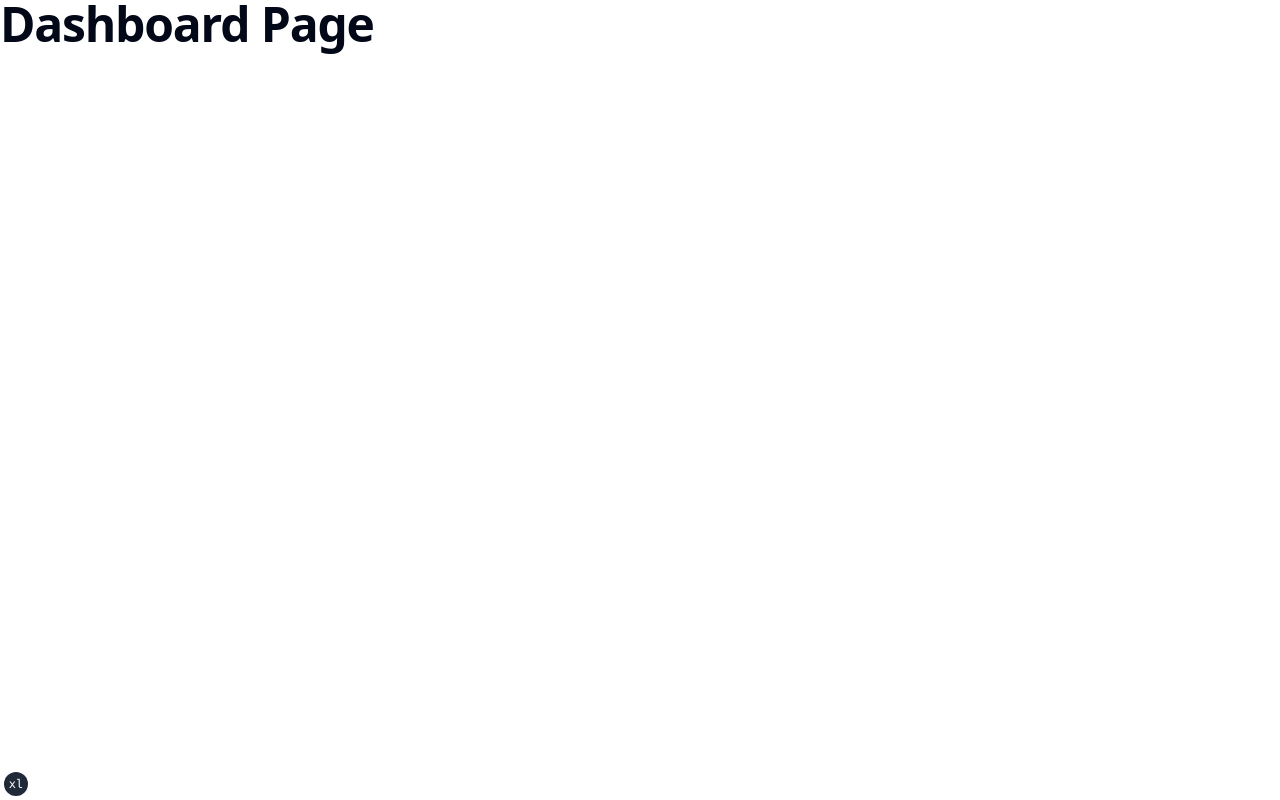
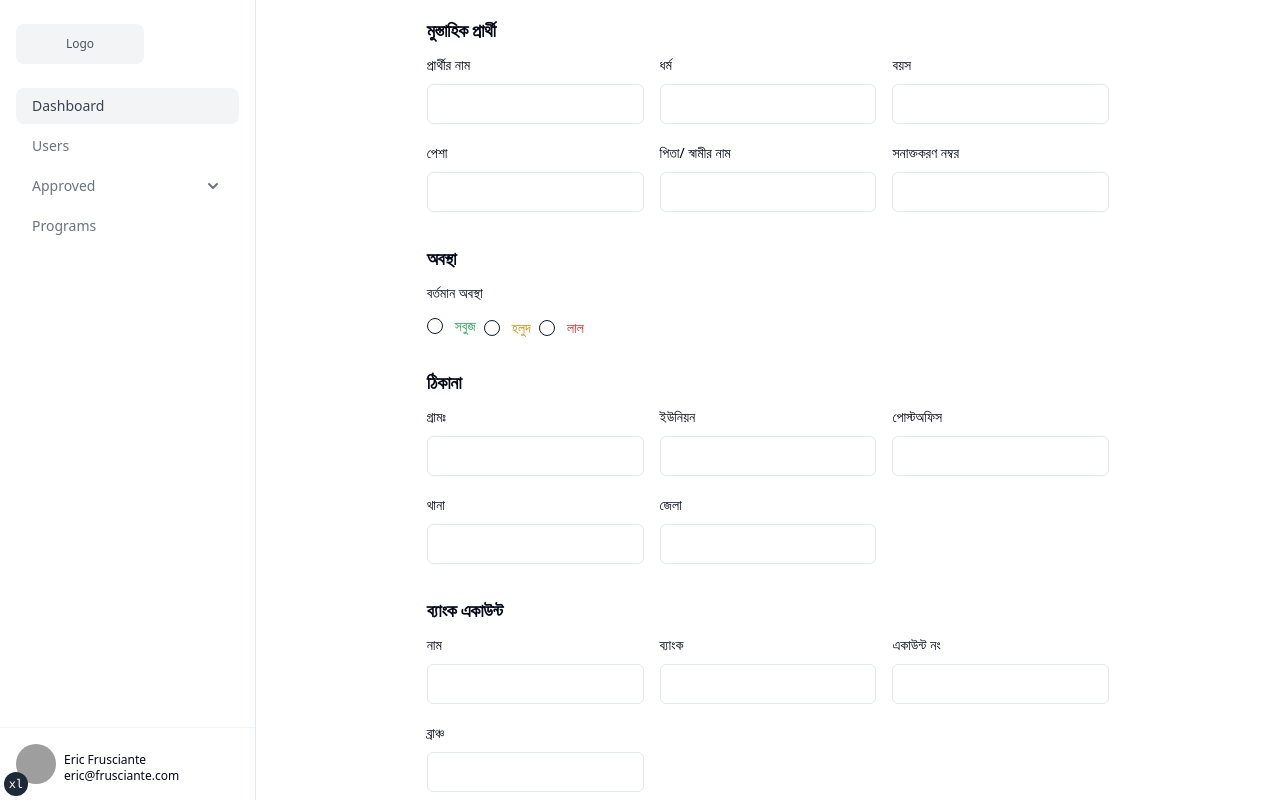
Before and after one commit to shahreaz0/ctrd-admin-panel, a Next.js app: page /dashboard in a window 1280 px wide. Built offline with nearby package versions, Linux system fonts and the light colour scheme; grey boxes are pictures that could not be loaded.

Commit message:
Dashboard layout and sidebar implementation

```diff
--- a/app/dashboard/page.tsx
+++ b/app/(dashboard)/dashboard/page.tsx
@@ -1,7 +1,9 @@
+import AddMustahik from "@/components/forms/add-mustahik";
+
 export default function DashboardPage() {
   return (
     <section>
-      <h1>Dashboard Page</h1>
+      <AddMustahik />
     </section>
   );
 }
--- /dev/null
+++ b/app/(dashboard)/layout.tsx
@@ -0,0 +1,18 @@
+import { ReactNode } from "react";
+
+import Sidebar from "@/components/sidebar";
+
+type Props = {
+  children: ReactNode;
+};
+export default function DashboardLayout(props: Props) {
+  return (
+    <section className="flex">
+      <Sidebar />
+
+      <section className="h-screen basis-4/5 overflow-auto border-red-700 py-4">
+        {props.children}
+      </section>
+    </section>
+  );
+}
--- a/app/layout.tsx
+++ b/app/layout.tsx
@@ -23,23 +23,14 @@ interface RootLayoutProps {
 
 export default function RootLayout({ children }: RootLayoutProps) {
   return (
-    <>
     <html lang="en" suppressHydrationWarning>
       <head />
-        <body
-          className={cn(
-            "min-h-screen bg-background font-sans  antialiased",
-            fontSans.variable
-          )}
-        >
+      <body className={cn("bg-background font-sans antialiased", fontSans.variable)}>
         <ThemeProvider attribute="class" defaultTheme="system" enableSystem>
-            <div className=" relative flex min-h-screen flex-col">
-              <div className="flex-1">{children}</div>
-            </div>
+          {children}
           <TailwindIndicator />
         </ThemeProvider>
       </body>
     </html>
-    </>
   );
 }
--- a/components/forms/add-mustahik.tsx
+++ b/components/forms/add-mustahik.tsx
@@ -90,7 +90,7 @@ const formSchema = z.object({
   }),
 });
 
-export default function ProfileForm() {
+export default function AddMustahik() {
   const form = useForm<z.infer<typeof formSchema>>({
     resolver: zodResolver(formSchema),
     defaultValues: {
@@ -117,8 +117,9 @@ export default function ProfileForm() {
   }
 
   return (
+    <section>
       <Form {...form}>
-      <form onSubmit={form.handleSubmit(onSubmit)} className="w-1/2 space-y-12">
+        <form onSubmit={form.handleSubmit(onSubmit)} className="m-auto w-2/3 space-y-8">
           <section>
             <h1 className="mb-2 text-lg">মুস্তাহিক প্রার্থী</h1>
             <section className="grid grid-cols-3 gap-4">
@@ -172,5 +173,6 @@ export default function ProfileForm() {
           <Button type="submit">Submit</Button>
         </form>
       </Form>
+    </section>
   );
 }
--- a/components/forms/family-info-fields.tsx
+++ b/components/forms/family-info-fields.tsx
@@ -85,17 +85,20 @@ export default function FamilyInfoFields() {
                 render={({ field }) => (
                   <FormItem>
                     <FormLabel>লিঙ্গ</FormLabel>
+                    <section className="relative">
                       <Select onValueChange={field.onChange} defaultValue={field.value}>
                         <FormControl>
                           <SelectTrigger>
                             <SelectValue placeholder="Select" />
                           </SelectTrigger>
                         </FormControl>
-                      <SelectContent>
+
+                        <SelectContent position="popper">
                           <SelectItem value="male">পুরুষ</SelectItem>
                           <SelectItem value="female">নারী</SelectItem>
                         </SelectContent>
                       </Select>
+                    </section>
                     <FormMessage />
                   </FormItem>
                 )}
--- /dev/null
+++ b/components/sidebar.tsx
@@ -0,0 +1,114 @@
+import Image from "next/image";
+
+export default function Sidebar() {
+  return (
+    <div className="flex h-screen basis-1/5 flex-col justify-between border-e bg-white">
+      <div className="px-4 py-6">
+        <span className="grid h-10 w-32 place-content-center rounded-lg bg-gray-100 text-xs text-gray-600">
+          Logo
+        </span>
+
+        <ul className="mt-6 space-y-1">
+          <li>
+            <a
+              href=""
+              className="block rounded-lg bg-gray-100 px-4 py-2 text-sm font-medium text-gray-700"
+            >
+              Dashboard
+            </a>
+          </li>
+
+          <li>
+            <a
+              href=""
+              className="block rounded-lg px-4 py-2 text-sm font-medium text-gray-500 hover:bg-gray-100 hover:text-gray-700"
+            >
+              Users
+            </a>
+          </li>
+
+          <li>
+            <details className="group [&_summary::-webkit-details-marker]:hidden">
+              <summary className="flex cursor-pointer items-center justify-between rounded-lg px-4 py-2 text-gray-500 hover:bg-gray-100 hover:text-gray-700">
+                <span className="text-sm font-medium"> Approved </span>
+
+                <span className="shrink-0 transition duration-300 group-open:-rotate-180">
+                  <svg
+                    xmlns="http://www.w3.org/2000/svg"
+                    className="h-5 w-5"
+                    viewBox="0 0 20 20"
+                    fill="currentColor"
+                  >
+                    <path
+                      fillRule="evenodd"
+                      d="M5.293 7.293a1 1 0 011.414 0L10 10.586l3.293-3.293a1 1 0 111.414 1.414l-4 4a1 1 0 01-1.414 0l-4-4a1 1 0 010-1.414z"
+                      clipRule="evenodd"
+                    />
+                  </svg>
+                </span>
+              </summary>
+
+              <ul className="mt-2 space-y-1 px-4">
+                <li>
+                  <a
+                    href=""
+                    className="block rounded-lg px-4 py-2 text-sm font-medium text-gray-500 hover:bg-gray-100 hover:text-gray-700"
+                  >
+                    Approved
+                  </a>
+                </li>
+
+                <li>
+                  <a
+                    href=""
+                    className="block rounded-lg px-4 py-2 text-sm font-medium text-gray-500 hover:bg-gray-100 hover:text-gray-700"
+                  >
+                    Pending
+                  </a>
+                </li>
+
+                <li>
+                  <a
+                    href=""
+                    className="block rounded-lg px-4 py-2 text-sm font-medium text-gray-500 hover:bg-gray-100 hover:text-gray-700"
+                  >
+                    Declined
+                  </a>
+                </li>
+              </ul>
+            </details>
+          </li>
+
+          <li>
+            <a
+              href=""
+              className="block rounded-lg px-4 py-2 text-sm font-medium text-gray-500 hover:bg-gray-100 hover:text-gray-700"
+            >
+              Programs
+            </a>
+          </li>
+        </ul>
+      </div>
+
+      <div className="sticky inset-x-0 bottom-0 border-t border-gray-100">
+        <a href="#" className="flex items-center gap-2 bg-white p-4 hover:bg-gray-50">
+          <Image
+            alt="Man"
+            width={40}
+            height={40}
+            src="https://images.unsplash.com/photo-1600486913747-55e5470d6f40?ixlib=rb-1.2.1&ixid=MnwxMjA3fDB8MHxwaG90by1wYWdlfHx8fGVufDB8fHx8&auto=format&fit=crop&w=1770&q=80"
+            className="h-10 w-10 rounded-full object-cover"
+          />
+
+          <div>
+            <p className="text-xs">
+              <strong className="block font-medium">Eric Frusciante</strong>
+
+              <span> eric@frusciante.com </span>
+            </p>
+          </div>
+        </a>
+      </div>
+    </div>
+  );
+}
--- a/next.config.js
+++ b/next.config.js
@@ -1,4 +1,14 @@
 /** @type {import('next').NextConfig} */
-const nextConfig = {}
+const nextConfig = {
+  reactStrictMode: true,
+  images: {
+    remotePatterns: [
+      {
+        protocol: "https",
+        hostname: "images.unsplash.com",
+      },
+    ],
+  },
+};
 
-module.exports = nextConfig
+module.exports = nextConfig;
```
Lines whose indentation alone changed are shown as unchanged.
